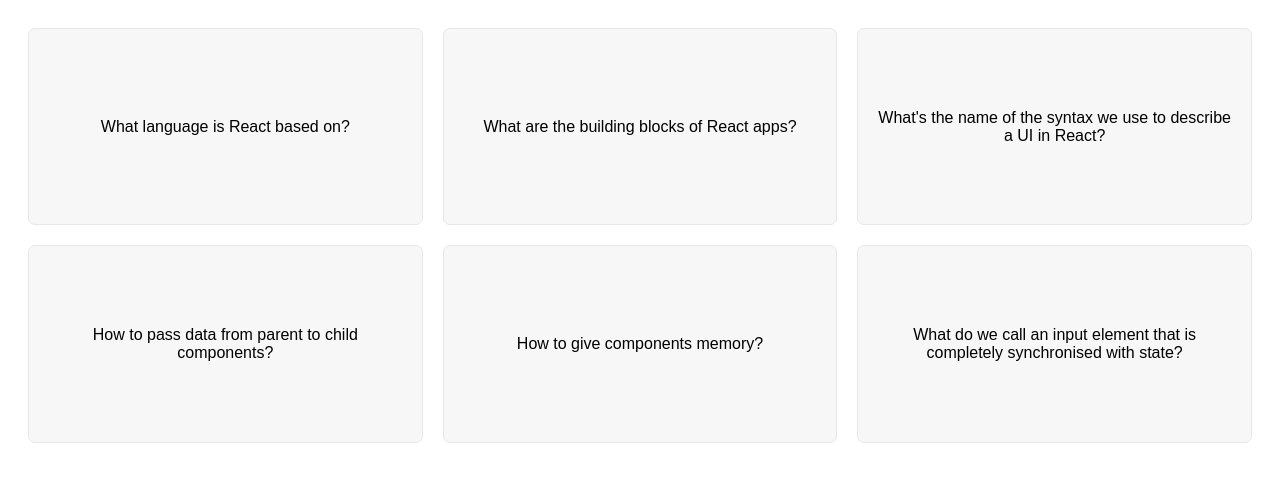
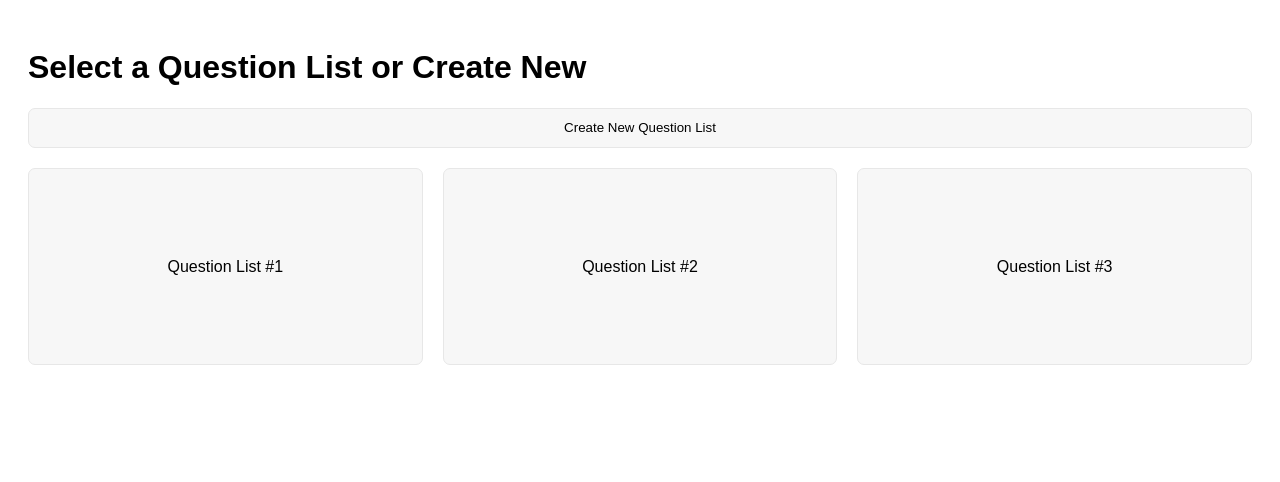
Before and after one commit to faratim/react-flashcards, a React (Create React App) app: page / in a window 1280 px wide. Shown: the top 482 px of the page. Built offline with nearby package versions, Linux system fonts and the light colour scheme.

Commit message:
begin rewriting so user can add their own lists

```diff
--- a/src/App.js
+++ /dev/null
@@ -1,66 +0,0 @@
-import "./styles.css";
-import { useState } from "react";
-
-export default function App() {
-  return (
-    <div className="App">
-      <FlashCards />
-    </div>
-  );
-}
-
-const questions = [
-  {
-    id: 3457,
-    question: "What language is React based on?",
-    answer: "JavaScript",
-  },
-  {
-    id: 7336,
-    question: "What are the building blocks of React apps?",
-    answer: "Components",
-  },
-  {
-    id: 8832,
-    question: "What's the name of the syntax we use to describe a UI in React?",
-    answer: "JSX",
-  },
-  {
-    id: 1297,
-    question: "How to pass data from parent to child components?",
-    answer: "Props",
-  },
-  {
-    id: 9103,
-    question: "How to give components memory?",
-    answer: "useState hook",
-  },
-  {
-    id: 2002,
-    question:
-      "What do we call an input element that is completely synchronised with state?",
-    answer: "Controlled element",
-  },
-];
-
-function FlashCards() {
-  const [selectedId, setSelectedId] = useState(null);
-
-  function handleClick(id) {
-    setSelectedId(id !== selectedId ? id : null);
-  }
-
-  return (
-    <div className="flashcards">
-      {questions.map((q) => (
-        <div
-          className={q.id === selectedId ? "selected" : ""}
-          key={q.id}
-          onClick={() => handleClick(q.id)}
-        >
-          {q.id === selectedId ? q.answer : q.question}
-        </div>
-      ))}
-    </div>
-  );
-}
--- /dev/null
+++ b/src/components/App.js
@@ -0,0 +1,132 @@
+import "../styles.css";
+import { FlashCards } from "./FlashCards";
+import QuestionList from "./QuestionList";
+import { useState } from "react";
+
+export default function App() {
+  const [questionList, setQuestionList] = useState([]);
+
+  function startOver() {
+    setQuestionList([]);
+  }
+
+  return (
+    <div className="App">
+      {questionList.length === 0 ? (
+        <QuestionList
+          combinedQuestions={combinedQuestions}
+          onQuestionList={setQuestionList}
+        />
+      ) : (
+        <FlashCards questionList={questionList} onStartOver={startOver} />
+      )}
+    </div>
+  );
+}
+
+export const questions1 = [
+  { listName: "Question List #1", listId: 1 },
+  {
+    id: 3457,
+    question: "What language is React based on?",
+    answer: "JavaScript",
+  },
+  {
+    id: 7336,
+    question: "What are the building blocks of React apps?",
+    answer: "Components",
+  },
+  {
+    id: 8832,
+    question: "What's the name of the syntax we use to describe a UI in React?",
+    answer: "JSX",
+  },
+  {
+    id: 1297,
+    question: "How to pass data from parent to child components?",
+    answer: "Props",
+  },
+  {
+    id: 9103,
+    question: "How to give components memory?",
+    answer: "useState hook",
+  },
+  {
+    id: 2002,
+    question:
+      "What do we call an input element that is completely synchronised with state?",
+    answer: "Controlled element",
+  },
+];
+
+export const questions2 = [
+  { listName: "Question List #2", listId: 2 },
+  {
+    id: 3457,
+    question: "What language is React based on?",
+    answer: "JavaScript",
+  },
+  {
+    id: 7336,
+    question: "What are the building blocks of React apps?",
+    answer: "Components",
+  },
+  {
+    id: 8832,
+    question: "What's the name of the syntax we use to describe a UI in React?",
+    answer: "JSX",
+  },
+  {
+    id: 1297,
+    question: "How to pass data from parent to child components?",
+    answer: "Props",
+  },
+  {
+    id: 9103,
+    question: "How to give components memory?",
+    answer: "useState hook",
+  },
+  {
+    id: 2002,
+    question:
+      "What do we call an input element that is completely synchronised with state?",
+    answer: "Controlled element",
+  },
+];
+
+export const questions3 = [
+  { listName: "Question List #3", listId: 3 },
+  {
+    id: 3457,
+    question: "What language is React based on?",
+    answer: "JavaScript",
+  },
+  {
+    id: 7336,
+    question: "What are the building blocks of React apps?",
+    answer: "Components",
+  },
+  {
+    id: 8832,
+    question: "What's the name of the syntax we use to describe a UI in React?",
+    answer: "JSX",
+  },
+  {
+    id: 1297,
+    question: "How to pass data from parent to child components?",
+    answer: "Props",
+  },
+  {
+    id: 9103,
+    question: "How to give components memory?",
+    answer: "useState hook",
+  },
+  {
+    id: 2002,
+    question:
+      "What do we call an input element that is completely synchronised with state?",
+    answer: "Controlled element",
+  },
+];
+
+export const combinedQuestions = [questions1, questions2, questions3];
--- /dev/null
+++ b/src/components/CreateNew.js
@@ -0,0 +1,3 @@
+export default function CreateNew() {
+  return <button id="create-new-button">Create New Question List</button>;
+}
--- /dev/null
+++ b/src/components/FlashCards.js
@@ -0,0 +1,29 @@
+import { useState } from "react";
+import StartOver from "./StartOver";
+
+export function FlashCards({ questionList, onStartOver }) {
+  const [selectedId, setSelectedId] = useState(null);
+
+  function handleClick(id) {
+    setSelectedId(id !== selectedId ? id : null);
+  }
+
+  return (
+    <>
+      <div className="flashcards">
+        {questionList.slice(1).map((q) => (
+          <div
+            className={q.id === selectedId ? "selected" : ""}
+            key={q.id}
+            onClick={() => handleClick(q.id)}
+          >
+            {q.id === selectedId ? q.answer : q.question}
+          </div>
+        ))}
+      </div>
+      <div>
+        <StartOver onStartOver={onStartOver} />
+      </div>
+    </>
+  );
+}
--- /dev/null
+++ b/src/components/ListCard.js
@@ -0,0 +1,10 @@
+export default function ListCard({ name, questions, onQuestionList }) {
+  return (
+    <div
+      className="question-list-card"
+      onClick={() => onQuestionList(questions)}
+    >
+      <span>{name}</span>
+    </div>
+  );
+}
--- /dev/null
+++ b/src/components/QuestionList.js
@@ -0,0 +1,30 @@
+import CreateNew from "./CreateNew";
+import ListCard from "./ListCard";
+
+export default function QuestionList({
+  combinedQuestions,
+  onQuestionList,
+  onStartOver,
+}) {
+  return (
+    <>
+      <div>
+        <h1>Select a Question List or Create New</h1>
+      </div>
+      <div>
+        <CreateNew />
+      </div>
+      {console.log(combinedQuestions)}
+      <div className="flashcards">
+        {combinedQuestions.map((qarray) => (
+          <ListCard
+            name={qarray[0].listName}
+            key={qarray[0].listId}
+            questions={qarray}
+            onQuestionList={onQuestionList}
+          />
+        ))}
+      </div>
+    </>
+  );
+}
--- /dev/null
+++ b/src/components/StartOver.js
@@ -0,0 +1,7 @@
+export default function StartOver({ onStartOver }) {
+  return (
+    <button id="start-over-button" onClick={onStartOver}>
+      Start Over
+    </button>
+  );
+}
--- a/src/index.js
+++ b/src/index.js
@@ -1,7 +1,7 @@
 import { StrictMode } from "react";
 import { createRoot } from "react-dom/client";
 
-import App from "./App";
+import App from "./components/App";
 
 const rootElement = document.getElementById("root");
 const root = createRoot(rootElement);
--- a/src/styles.css
+++ b/src/styles.css
@@ -5,6 +5,21 @@
 body {
   font-family: sans-serif;
   padding: 20px;
+}
+
+#create-new-button {
+  border: 1px solid #e7e7e7;
+  background-color: #f7f7f7;
+  width: 100%;
+  height: 3em;
+  margin: 0 0 1.5em 0;
+  transition: linear 0.2s;
+  border-radius: 7px;
+}
+
+#create-new-button:hover {
+  background-color: #ff7b7b;
+  cursor: pointer;
 }
 
 .flashcards {
@@ -24,6 +39,15 @@
   text-align: center;
   padding: 20px;
   cursor: pointer;
+  transition: linear 0.2s;
+}
+
+.flashcards div:hover {
+  background-color: darkgray;
+}
+
+.question-list-card:hover {
+  background-color: purple;
 }
 
 div.selected {
@@ -32,3 +56,22 @@
   color: #fff;
   font-weight: bold;
 }
+
+div.selected:hover {
+  background-color: #e03131;
+}
+
+#start-over-button {
+  border: 1px solid #e7e7e7;
+  background-color: #f7f7f7;
+  width: 100%;
+  height: 3em;
+  margin: 1.5em 0 0 0;
+  transition: linear 0.2s;
+  border-radius: 7px;
+}
+
+#start-over-button:hover {
+  background-color: #ff7b7b;
+  cursor: pointer;
+}
```
